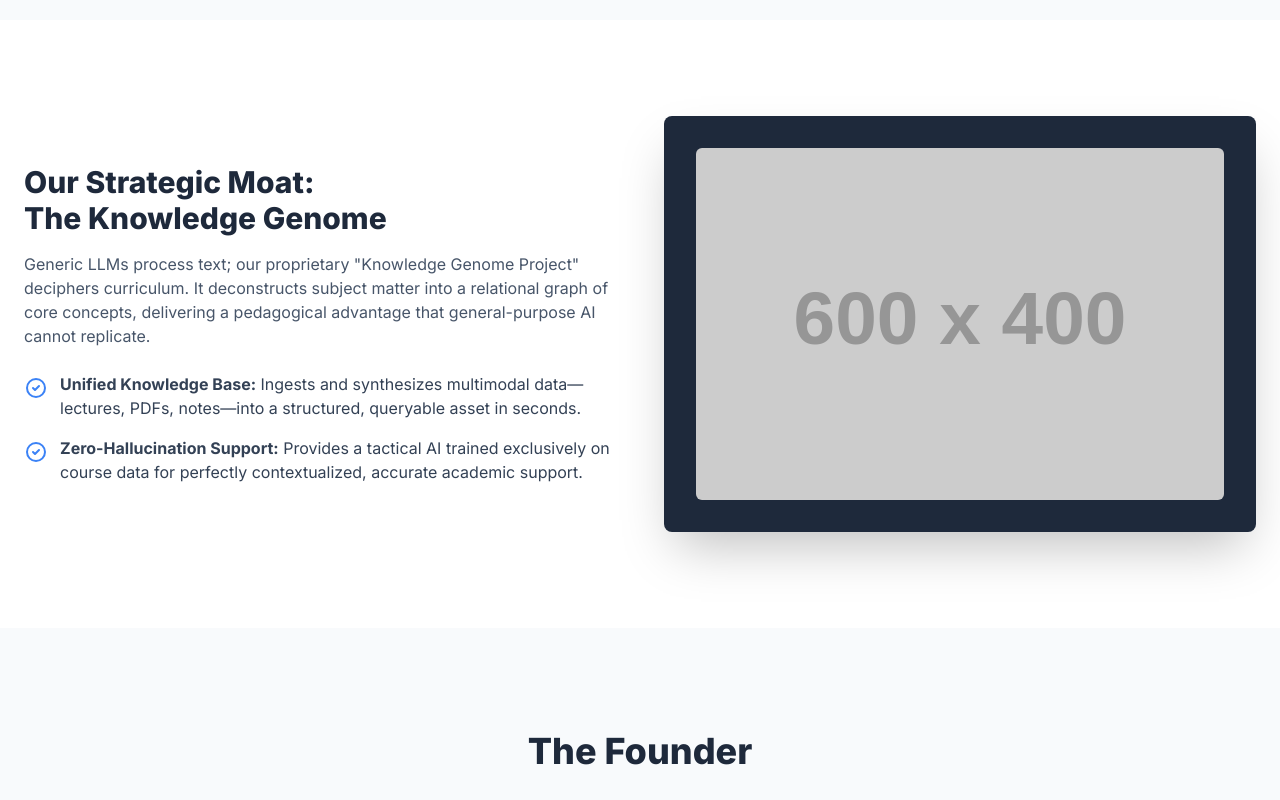
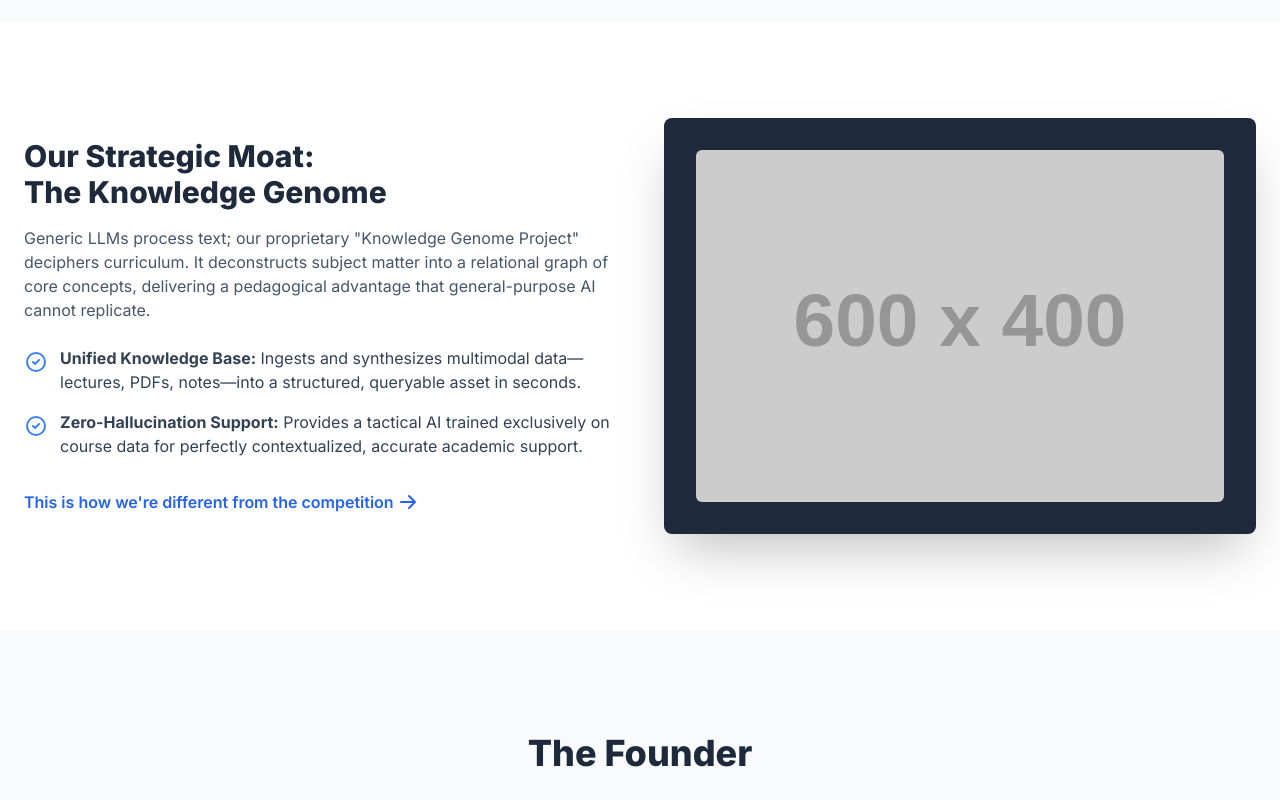
Before and after one commit to That-Tech-Geek/skjbd-v, a plain HTML site: page index.html in a window 1280 px wide. Shown: the part 1560-2360 px from the top of the page. Drawn offline with nearby package versions, Linux system fonts and the light colour scheme; placeholder pictures from the web are drawn by us.

Commit message:
Update index.html

```diff
--- a/index.html
+++ b/index.html
@@ -53,7 +53,10 @@
     <header class="bg-white/80 backdrop-blur-md sticky top-0 z-50 border-b border-slate-200">
         <nav class="container mx-auto px-6 py-4 flex justify-between items-center">
             <a href="#" class="text-2xl font-bold text-slate-800">Vekkam</a>
-            <a href="https://drive.google.com/file/d/1Pw_WF-Ph423Vfj8w3VRnRIlRSiAZk22Q/view?usp=sharing" target="_blank" class="bg-blue-600 text-white font-semibold px-5 py-2 rounded-lg hover:bg-blue-700 transition-colors">View Pitch Deck</a>
+            <div class="flex items-center gap-4">
+                <a href="https://docs.google.com/spreadsheets/d/1l56zpOzfUXBjA_pcxgfvVviqGsKA48eWiVdfoerLPHg/edit?usp=sharing" target="_blank" class="bg-white text-slate-700 font-semibold px-5 py-2 rounded-lg border border-slate-300 hover:bg-slate-50 transition-colors">Financial Model</a>
+                <a href="https://drive.google.com/file/d/1Pw_WF-Ph423Vfj8w3VRnRIlRSiAZk22Q/view?usp=sharing" target="_blank" class="bg-blue-600 text-white font-semibold px-5 py-2 rounded-lg hover:bg-blue-700 transition-colors">View Pitch Deck</a>
+            </div>
         </nav>
     </header>
 
@@ -88,7 +91,7 @@
                         <p class="mt-2 text-slate-500">Operatives were able to achieve their learning objectives in significantly less time, freeing up valuable resources.</p>
                     </div>
                     <div class="stat-card text-center fade-in">
-                        <p class="text-6xl font-extrabold gradient-text" data-count="25">25%</p>
+                        <p class="text-6xl font-extrabold gradient-text" data-count="25">0%</p>
                         <p class="mt-2 text-xl font-bold text-slate-800">Uplift in Assessment Scores</p>
                         <p class="mt-2 text-slate-500">More efficient preparation translated directly into superior academic performance and higher average scores.</p>
                     </div>
@@ -124,6 +127,15 @@
                             <span><strong>Zero-Hallucination Support:</strong> Provides a tactical AI trained exclusively on course data for perfectly contextualized, accurate academic support.</span>
                         </li>
                     </ul>
+                    <!-- This is the new link added as requested -->
+                    <div class="mt-8">
+                        <a href="https://docs.google.com/document/d/1zPH0_Q62KoFXF8-GZv05YSfimbGJUGHtMTnahgnF3rU/edit?usp=sharing" target="_blank" class="font-semibold text-blue-600 hover:text-blue-800 transition-colors inline-flex items-center group">
+                            This is how we're different from the competition
+                            <svg xmlns="http://www.w3.org/2000/svg" class="h-5 w-5 ml-1 transition-transform transform group-hover:translate-x-1" viewBox="0 0 20 20" fill="currentColor">
+                                <path fill-rule="evenodd" d="M10.293 3.293a1 1 0 011.414 0l6 6a1 1 0 010 1.414l-6 6a1 1 0 01-1.414-1.414L14.586 11H3a1 1 0 110-2h11.586l-4.293-4.293a1 1 0 010-1.414z" clip-rule="evenodd" />
+                            </svg>
+                        </a>
+                    </div>
                 </div>
                 <div class="fade-in">
                     <div class="bg-slate-800 rounded-lg p-8 shadow-2xl">
@@ -193,23 +205,24 @@
                 updateCount();
             }
 
-            const statObserver = new IntersectionObserver((entries, statObserver) => {
+            // Using Intersection Observer to trigger the countUp animation on each stat card
+            const statCards = document.querySelectorAll('.stat-card');
+            const statObserver = new IntersectionObserver((entries, observer) => {
                 entries.forEach(entry => {
                     if (entry.isIntersecting) {
                         const statElement = entry.target.querySelector('[data-count]');
                         if (statElement && !statElement.hasAttribute('data-counted')) {
                             statElement.setAttribute('data-counted', 'true');
                             countUp(statElement);
-                            statObserver.unobserve(entry.target);
                         }
+                        observer.unobserve(entry.target);
                     }
                 });
-            }, { threshold: 0.8 });
+            }, { threshold: 0.5 });
 
-            const tractionSection = document.getElementById('traction');
-            if(tractionSection) {
-                 statObserver.observe(tractionSection);
-            }
+            statCards.forEach(card => {
+                 statObserver.observe(card);
+            });
         });
     </script>
 
```
